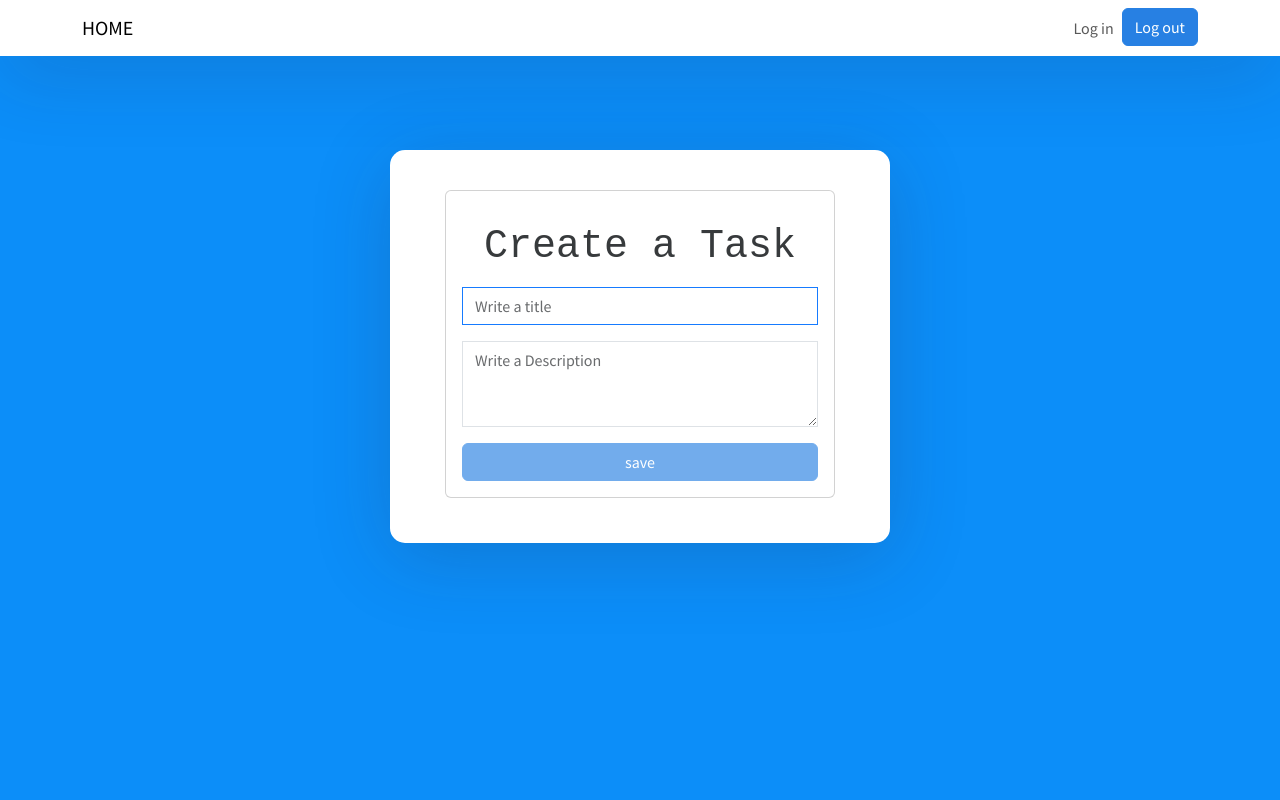
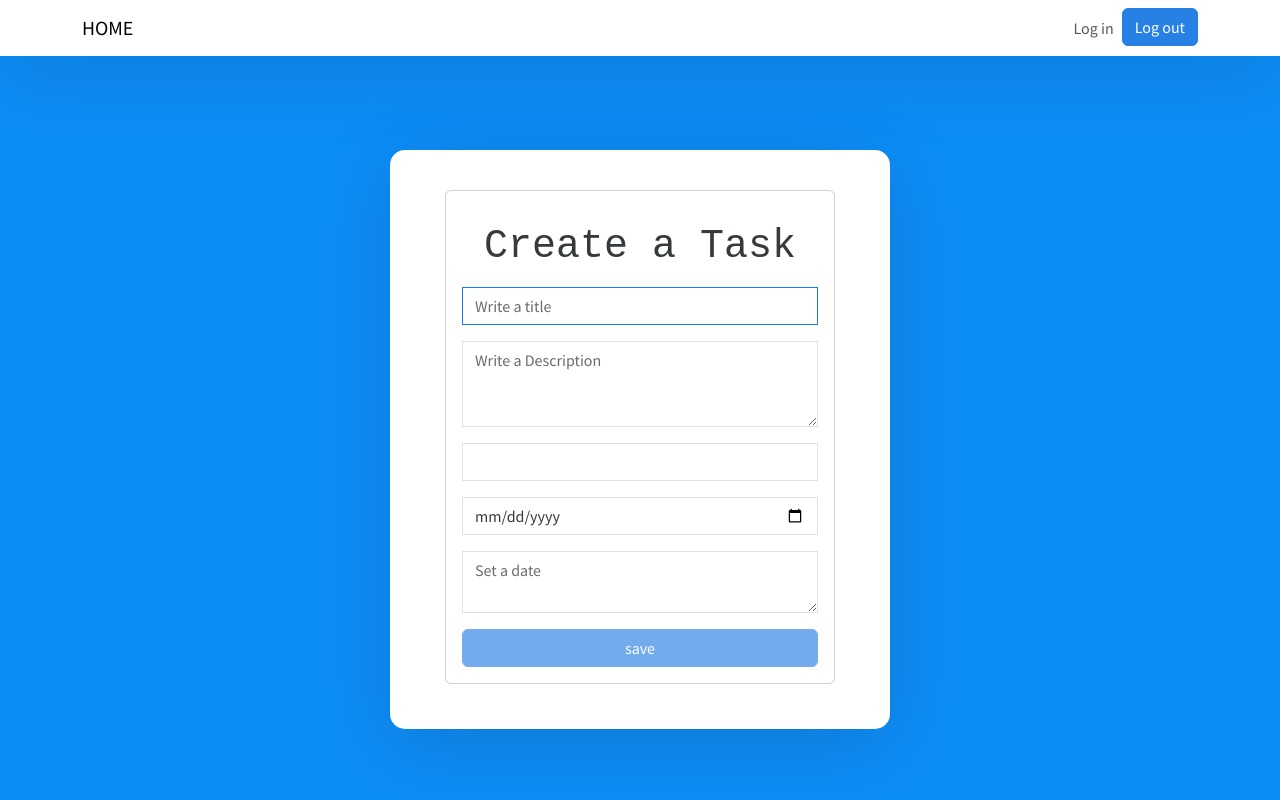
Before and after one commit to NestorLozada/Pry_Web, a Vue app in the folder mevn-typescript/: page /task/new in a window 1280 px wide. Built offline with nearby package versions, Linux system fonts and the light colour scheme; a web font is replaced by a local one.

Commit message:
correcting vue

```diff
--- a/mevn-typescript/src/components/TaskDetail.vue
+++ b/mevn-typescript/src/components/TaskDetail.vue
@@ -22,6 +22,10 @@
         v-model="currentTask.description"
         class="form-control mb-3"
       ></textarea>
+      <input
+        type="text"
+        v-model="currentTask.category"
+      />
 
       <button class="btn btn-primary">Update</button>
     </form>
--- a/mevn-typescript/src/components/TaskForm.vue
+++ b/mevn-typescript/src/components/TaskForm.vue
@@ -16,9 +16,26 @@
             rows="3"
             v-model="task.description"
           ></textarea>
+          <input
+          type="number"
+          v-model="task.esfuerzo"
+          class="form-control mb-3"
+          />
+          <input
+          type="date"
+          v-model="task.fecha_creacion"
+          class="form-control mb-3"
+          />
+          <textarea
+            class="form-control mb-3"
+            placeholder="Set a date"
+            type="title"
+            v-model = "task.category"
+            autofocus
+          ></textarea>
           <button
-            class="btn btn-primary w-100"
-            :disabled="!task.title || !task.description"
+          class="btn btn-primary w-100"
+          :disabled="!task.title || !task.description"
           >
             save
           </button>
```
